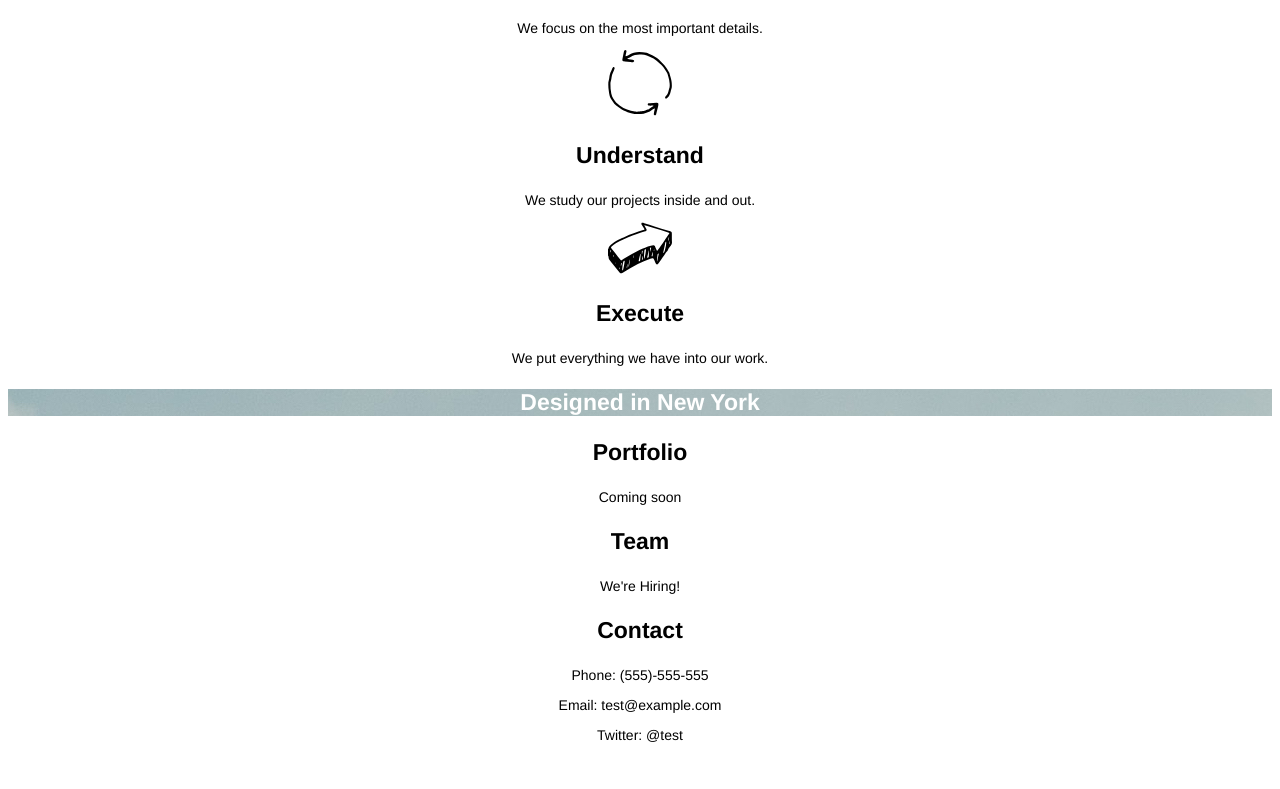
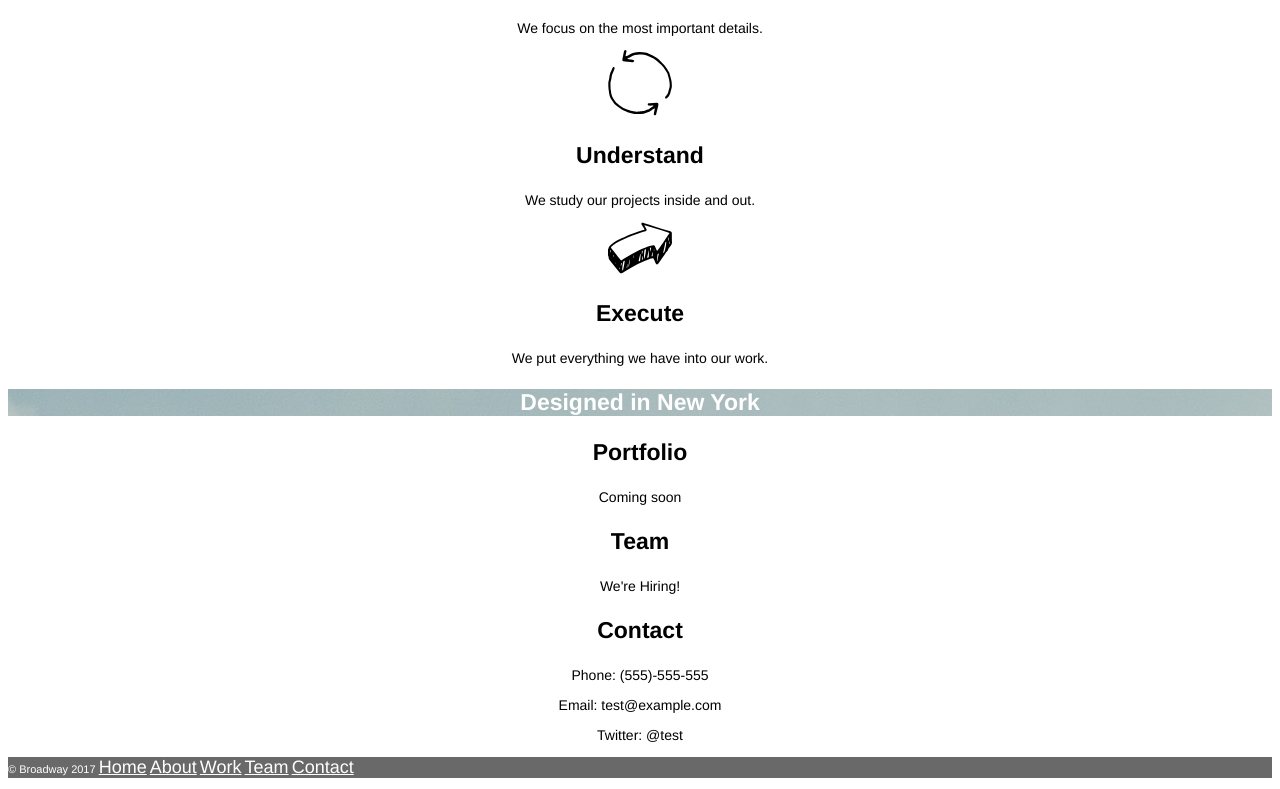
Before and after one commit to sparz13/Broadway, a plain HTML site: page index.html in a window 1280 px wide. Shown: the part 524-1313 px from the top of the page. Before the commit the page ends 1281 px from the top, so only its background shows below. Drawn offline with Linux system fonts and the light colour scheme.

Commit message:
add footer

```diff
--- a/index.html
+++ b/index.html
@@ -34,8 +34,16 @@
       <p>Phone: (555)-555-555</p>
       <p>Email: test@example.com</p>
       <p>Twitter: @test</p>
-
     <div>
+    <div class="footer">
+      <p> &copy; Broadway 2017
+      <a href="#">Home</a>
+      <a href="#">About</a>
+      <a href="#">Work</a>
+      <a href="#">Team</a>
+      <a href="#">Contact</a>
+    </p>
+    </div>
 
   </body>
 </html>
--- a/resources/css/style.css
+++ b/resources/css/style.css
@@ -13,7 +13,7 @@ background-image: url("../images/sky.jpg")
   color: white;
 }
 
-.header a {
+.header a, .footer a {
   font-size: 18px;
   list-style: none;
   color: white;
@@ -39,3 +39,13 @@ background-image: url("../images/sky.jpg")
   font-size: 23px;
   background-image: url("../images/sky.jpg")
 }
+
+.footer {
+  background-color: dimgray;
+  text-align: left;
+}
+
+.footer p {
+  font-size: 11px;
+  color: white;
+}
```
